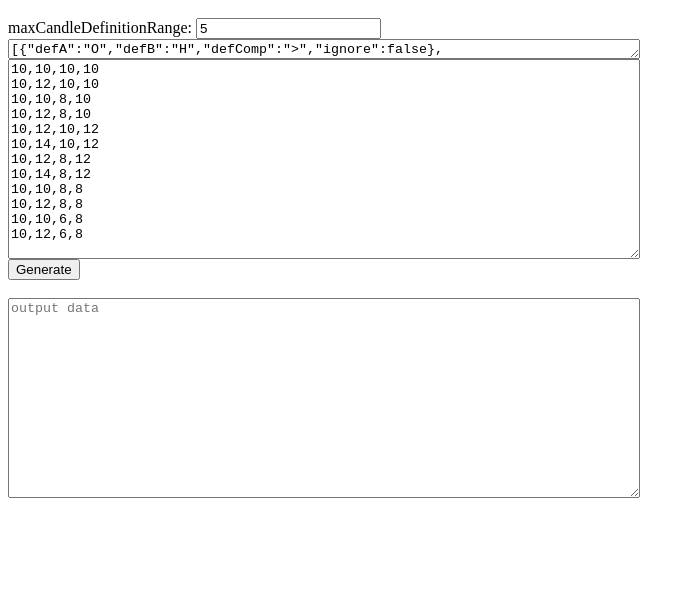
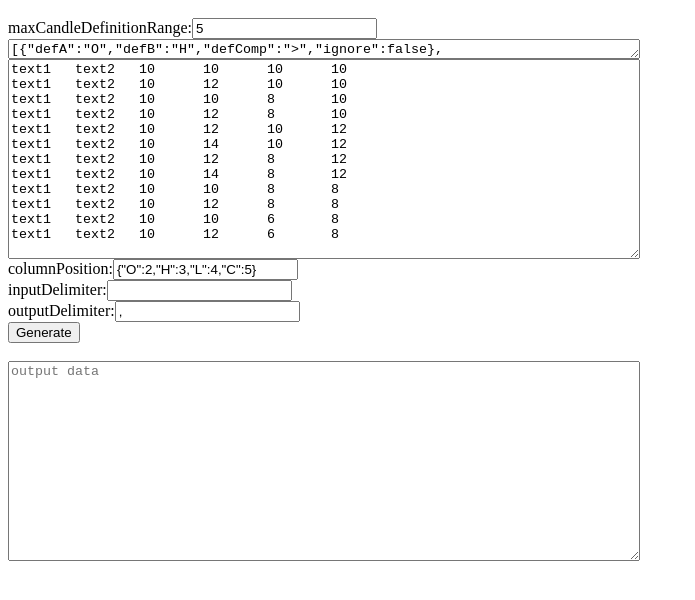
Before and after one commit to pikomonde/candef, a plain HTML site: page index.html in a window 1280 px wide. Shown: the part 48-648 px from the top of the page, without its empty margins (0-695 px from the left). Drawn offline with Linux system fonts and the light colour scheme.

Commit message:
add more config

```diff
--- a/index.html
+++ b/index.html
@@ -4,14 +4,13 @@
   </head>
   <body>
     <h1>CanDef</h1>
-    <label>maxCandleDefinitionRange:</label>
-    <input type="number" id="input_maxCandleDefinitionRange"/>
-    </br>
-    <textarea style="height:20px;width:50%;" id="input_config" placeholder="config"></textarea>
-    <textarea style="height:200px;width:50%;" id="input_data" placeholder="input data"></textarea>
-    <br/>
-    <input type="button" value="Generate" onclick="generateResultFromInput()"/>
-    <br/>
+    <label>maxCandleDefinitionRange:</label><input type="number" id="input_maxCandleDefinitionRange"/></br>
+    <textarea style="height:20px;width:50%;" id="input_config" placeholder="config"></textarea><br/>
+    <textarea style="height:200px;width:50%;" id="input_data" placeholder="input data"></textarea><br/>
+    <label>columnPosition:</label><input type="text" id="input_columnPosition"/><br/>
+    <label>inputDelimiter:</label><input type="text" id="input_inputDelimiter"/><br/>
+    <label>outputDelimiter:</label><input type="text" id="input_outputDelimiter"/><br/>
+    <input type="button" value="Generate" onclick="generateResultFromInput()"/><br/>
     <br/>
     <textarea style="height:200px;width:50%;" id="output_data" placeholder="output data"></textarea>
   </body>
@@ -19,26 +18,32 @@
   <script>
     jQuery(document).ready(function () {
       $("#input_data").val(
-        "10,10,10,10\n" +
-        "10,12,10,10\n" +
-        "10,10,8,10\n" +
-        "10,12,8,10\n" +
-        "10,12,10,12\n" +
-        "10,14,10,12\n" +
-        "10,12,8,12\n" +
-        "10,14,8,12\n" +
-        "10,10,8,8\n" +
-        "10,12,8,8\n" +
-        "10,10,6,8\n" +
-        "10,12,6,8\n"
+        "text1\ttext2\t10\t10\t10\t10\n" +
+        "text1\ttext2\t10\t12\t10\t10\n" +
+        "text1\ttext2\t10\t10\t8\t10\n" +
+        "text1\ttext2\t10\t12\t8\t10\n" +
+        "text1\ttext2\t10\t12\t10\t12\n" +
+        "text1\ttext2\t10\t14\t10\t12\n" +
+        "text1\ttext2\t10\t12\t8\t12\n" +
+        "text1\ttext2\t10\t14\t8\t12\n" +
+        "text1\ttext2\t10\t10\t8\t8\n" +
+        "text1\ttext2\t10\t12\t8\t8\n" +
+        "text1\ttext2\t10\t10\t6\t8\n" +
+        "text1\ttext2\t10\t12\t6\t8\n"
       );
 
       $("#input_maxCandleDefinitionRange").val(maxCandleDefinitionRange);
       $("#input_config").val(JSON.stringify(candleDefinitionPairs));
+      $("#input_inputDelimiter").val(inputDelimiter);
+      $("#input_outputDelimiter").val(outputDelimiter);
+      $("#input_columnPosition").val(JSON.stringify(columnPosition));
       // $("#input_config").val(JSON.stringify(candleDefinitionPairs, null, 2));
     });
 
     let maxCandleDefinitionRange = 5;
+    let inputDelimiter = "\t";
+    let outputDelimiter = ",";
+    let columnPosition = {"O": 2,"H": 3,"L": 4,"C": 5};
 
     let candleDefinitionPairs = [
         {"defA": "O","defB": "H","defComp": ">","ignore": false},
@@ -74,10 +79,13 @@
     function generateResultFromInput() {
       // setup config
       maxCandleDefinitionRange = $("#input_maxCandleDefinitionRange").val();
+      inputDelimiter = $("#input_inputDelimiter").val();
+      outputDelimiter = $("#input_outputDelimiter").val();
+      columnPosition = JSON.parse($("#input_columnPosition").val());
       candleDefinitionPairs = JSON.parse($("#input_config").val());
 
       // getting result from input
-      let inputData = $("#input_data").val();
+      let inputData = $.trim($("#input_data").val());
       let candles = getCandle(inputData);
       let result = generateResult(candles);
       // console.log(result);
@@ -131,9 +139,9 @@
       for (let i=0; i<res.length; i++) {
         let line = "";
         for (let j=0; j<res[i].length; j++) {
-          line += ("," + res[i][j]);
+          line += (outputDelimiter + res[i][j]);
         }
-        // remove last ","
+        // remove first delimiter
         if (line != "") {
           line = line.substr(1);
         }
@@ -146,12 +154,12 @@
       let inputSlicedRaw = inputRawRaw.split("\n");
       let inputSlicedSliced = [];
       for (let i=0; i<inputSlicedRaw.length; i++) {
-        let slicedCandle = inputSlicedRaw[i].split(",");
+        let slicedCandle = inputSlicedRaw[i].split(inputDelimiter);
         let slicedCandleMap = {};
-        slicedCandleMap["O"] = slicedCandle[0];
-        slicedCandleMap["H"] = slicedCandle[1];
-        slicedCandleMap["L"] = slicedCandle[2];
-        slicedCandleMap["C"] = slicedCandle[3];
+        slicedCandleMap["O"] = slicedCandle[parseInt(columnPosition.O)];
+        slicedCandleMap["H"] = slicedCandle[parseInt(columnPosition.H)];
+        slicedCandleMap["L"] = slicedCandle[parseInt(columnPosition.L)];
+        slicedCandleMap["C"] = slicedCandle[parseInt(columnPosition.C)];
         inputSlicedSliced.push(slicedCandleMap);
       }
       return inputSlicedSliced
```
